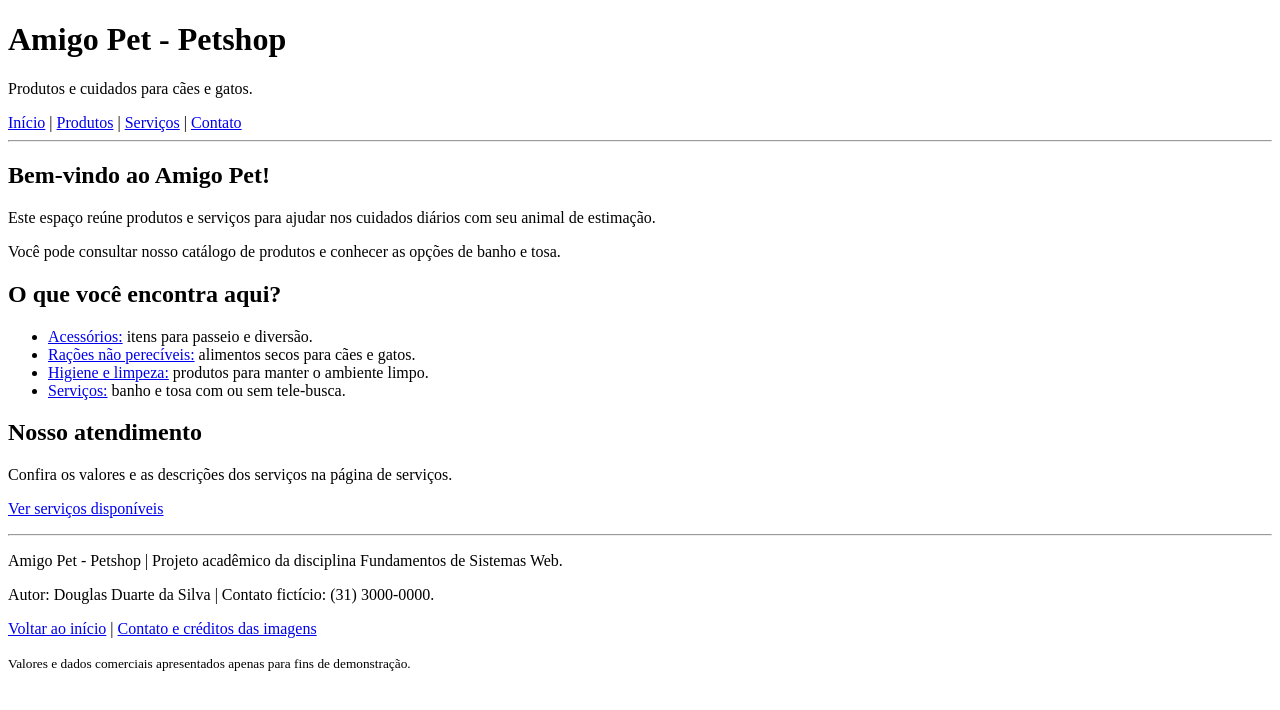
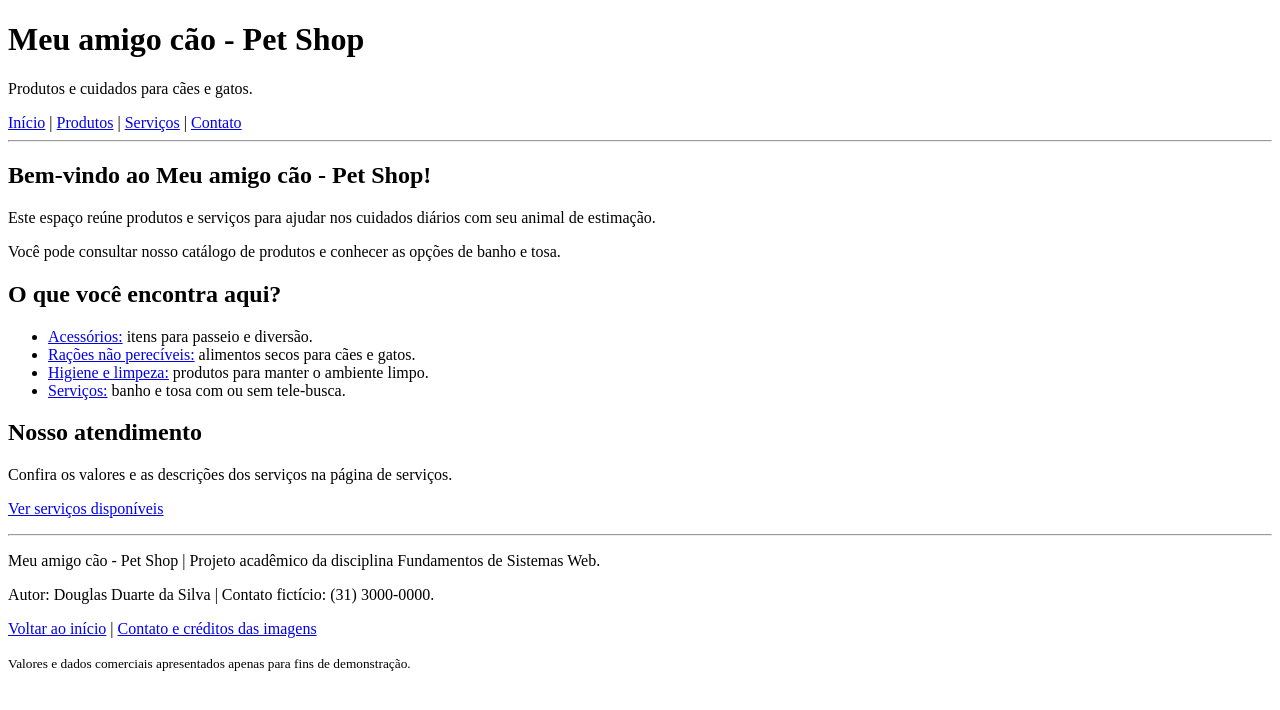
Before and after one commit to odouglasduarte/petshop-fase1, a plain HTML site: page index.html in a window 1280 px wide. Drawn offline with Linux system fonts and the light colour scheme.

Commit message:
Atualiza nome do petshop em index.html

```diff
--- a/index.html
+++ b/index.html
@@ -3,11 +3,11 @@
 <head>
     <meta charset="UTF-8">
     <meta name="viewport" content="width=device-width, initial-scale=1.0">
-    <title>Início | Amigo Pet</title>
+    <title>Início | Meu amigo cão - Pet Shop</title>
 </head>
 <body>
     <header>
-        <h1>Amigo Pet - Petshop</h1>
+        <h1>Meu amigo cão - Pet Shop</h1>
         <p>Produtos e cuidados para cães e gatos.</p>
         <nav aria-label="Navegação principal">
             <a href="index.html">Início</a> |
@@ -19,7 +19,7 @@
     <hr>
     <main>
         <section>
-            <h2>Bem-vindo ao Amigo Pet!</h2>
+            <h2>Bem-vindo ao Meu amigo cão - Pet Shop!</h2>
             <p>Este espaço reúne produtos e serviços para ajudar nos cuidados diários com seu animal de estimação.</p>
             <p>Você pode consultar nosso catálogo de produtos e conhecer as opções de banho e tosa.</p>
         </section>
@@ -40,7 +40,7 @@
     </main>
     <hr>
     <footer>
-        <p>Amigo Pet - Petshop | Projeto acadêmico da disciplina Fundamentos de Sistemas Web.</p>
+        <p>Meu amigo cão - Pet Shop | Projeto acadêmico da disciplina Fundamentos de Sistemas Web.</p>
         <p>Autor: Douglas Duarte da Silva | Contato fictício: (31) 3000-0000.</p>
         <p><a href="index.html">Voltar ao início</a> | <a href="contato.html">Contato e créditos das imagens</a></p>
         <p><small>Valores e dados comerciais apresentados apenas para fins de demonstração.</small></p>
```
